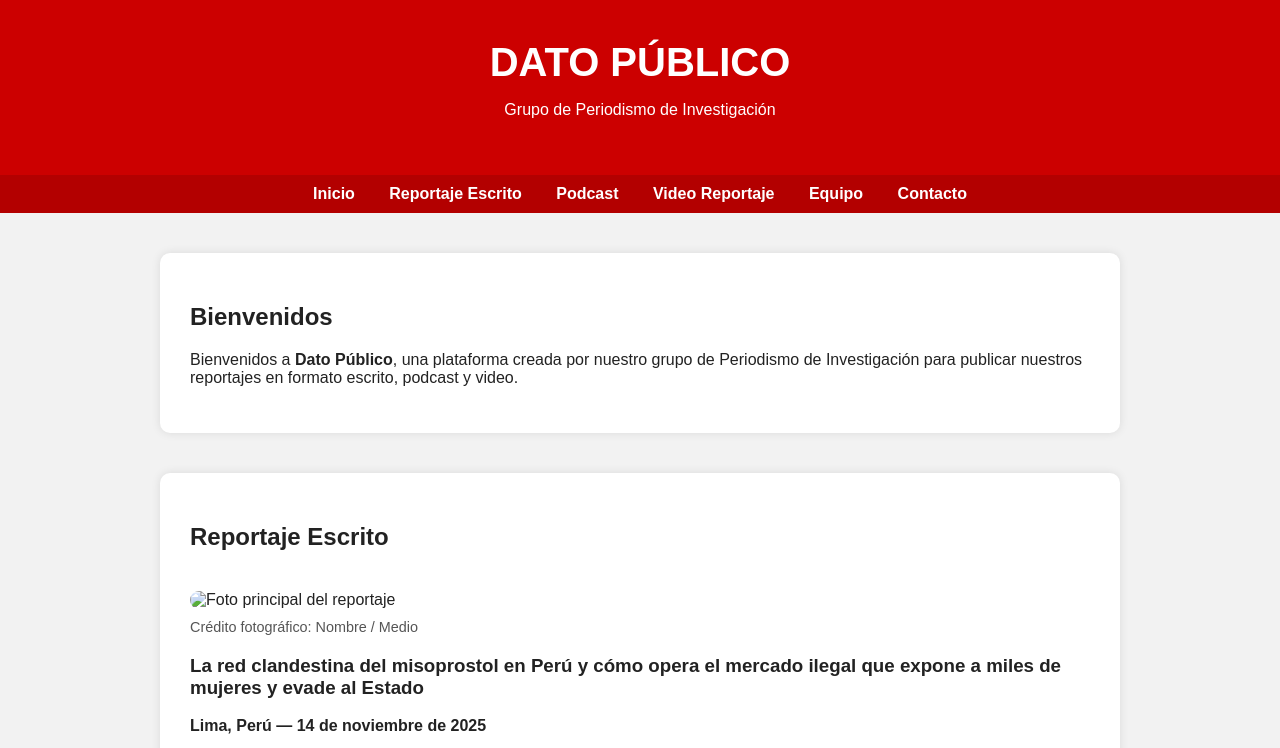
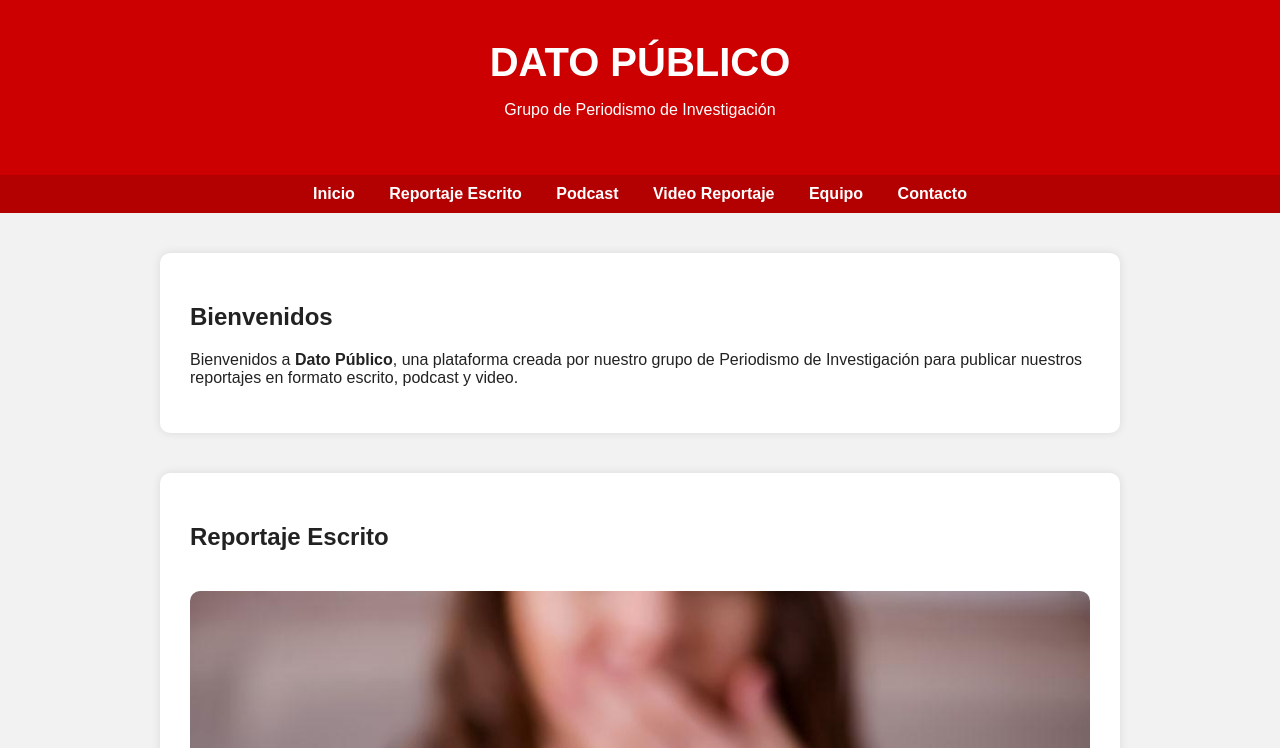
Before and after one commit to agurtosaskia/datopublico, a plain HTML site: page index.html in a window 1280 px wide. Shown: the top 748 px of the page. Drawn offline with Linux system fonts and the light colour scheme.

Commit message:
Update index.html

```diff
--- a/index.html
+++ b/index.html
@@ -85,7 +85,9 @@
 
     <section class="container" id="reportaje-escrito">
         <h2>Reportaje Escrito</h2>
-        <img src="" alt="Foto principal del reportaje" class="foto" />
+        <img src="https://github.com/agurtosaskia/datopublico/raw/main/1593213527095.jpg"
+     alt="Foto principal del reportaje"
+     class="foto" />
         <p class="creditos">Crédito fotográfico: Nombre / Medio</p>
         <h3>La red clandestina del misoprostol en Perú y cómo opera el mercado ilegal que expone a miles de mujeres y evade al Estado</h3>
 <p><strong>Lima, Perú — 14 de noviembre de 2025</strong></p>
```
